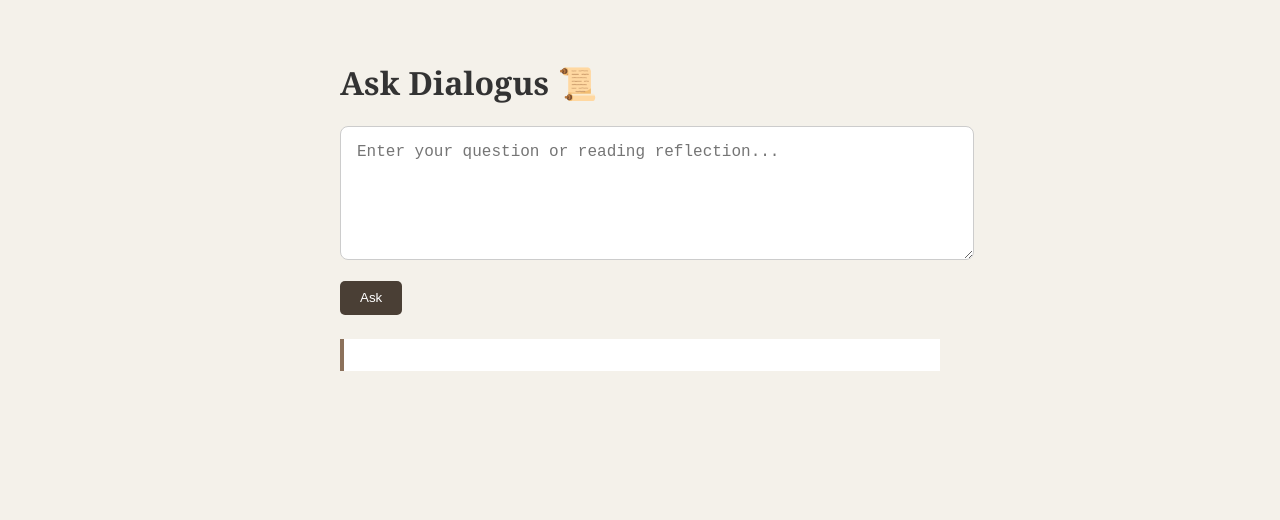
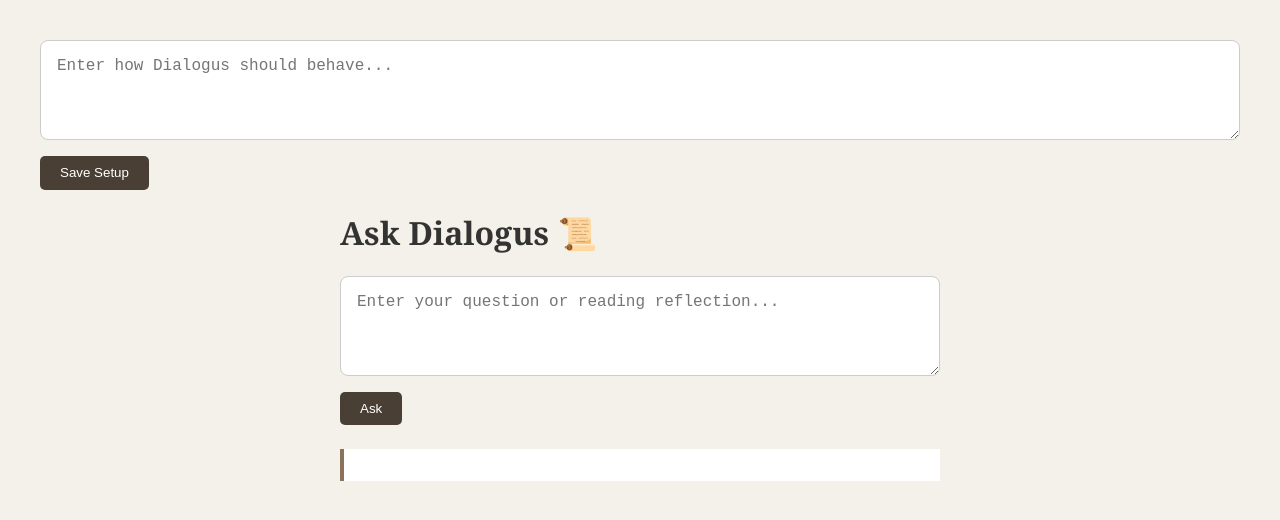
Before and after one commit to chai-studio/dialogus, a website: page index.html in a window 1280 px wide. Drawn offline with Linux system fonts and the light colour scheme.

Commit message:
Update index.html

```diff
--- a/index.html
+++ b/index.html
@@ -1,3 +1,6 @@
+<textarea id="teacherSetup" placeholder="Enter how Dialogus should behave..."></textarea>
+<button onclick="saveSetup()">Save Setup</button>
+
 <!DOCTYPE html>
 <html lang="en">
 <head>
```
